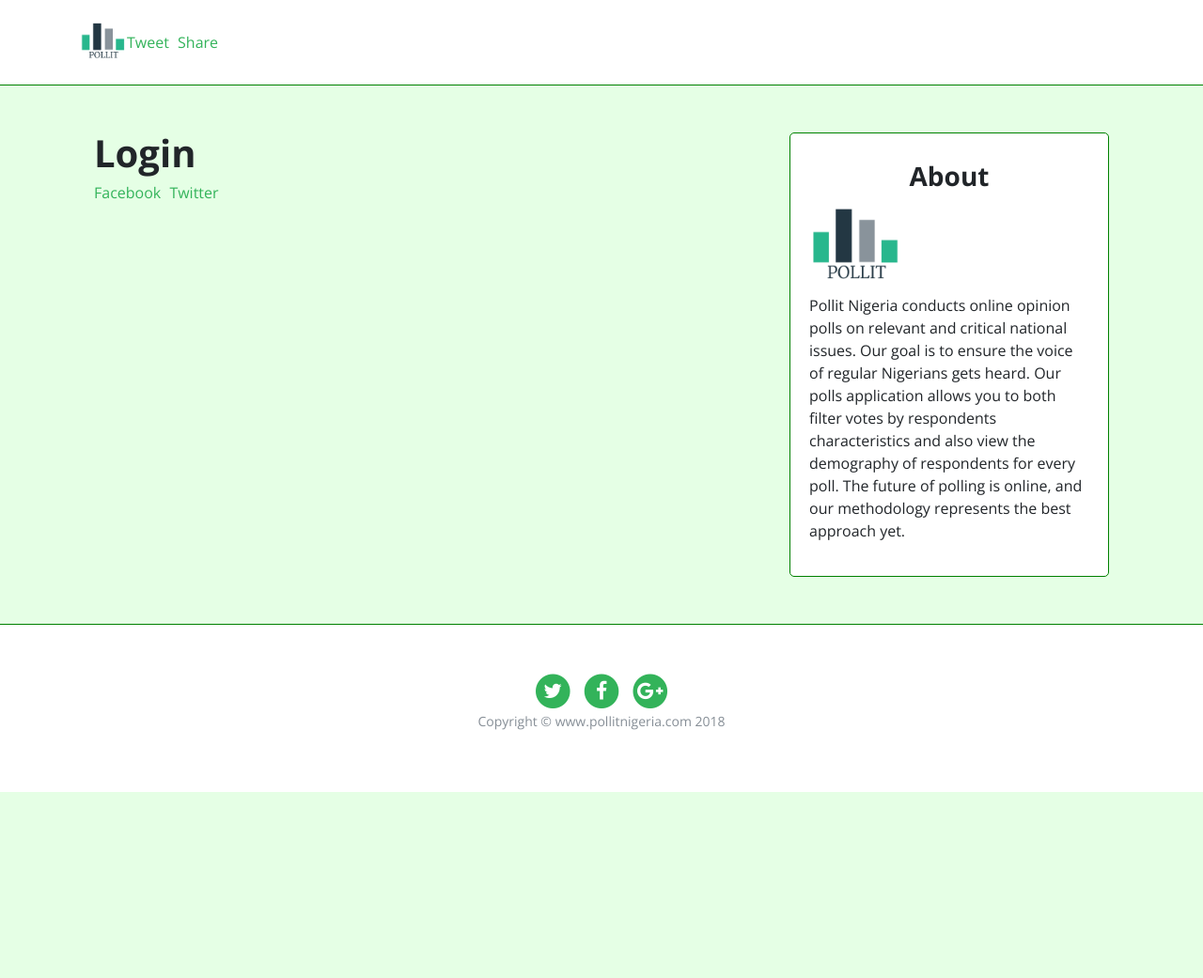
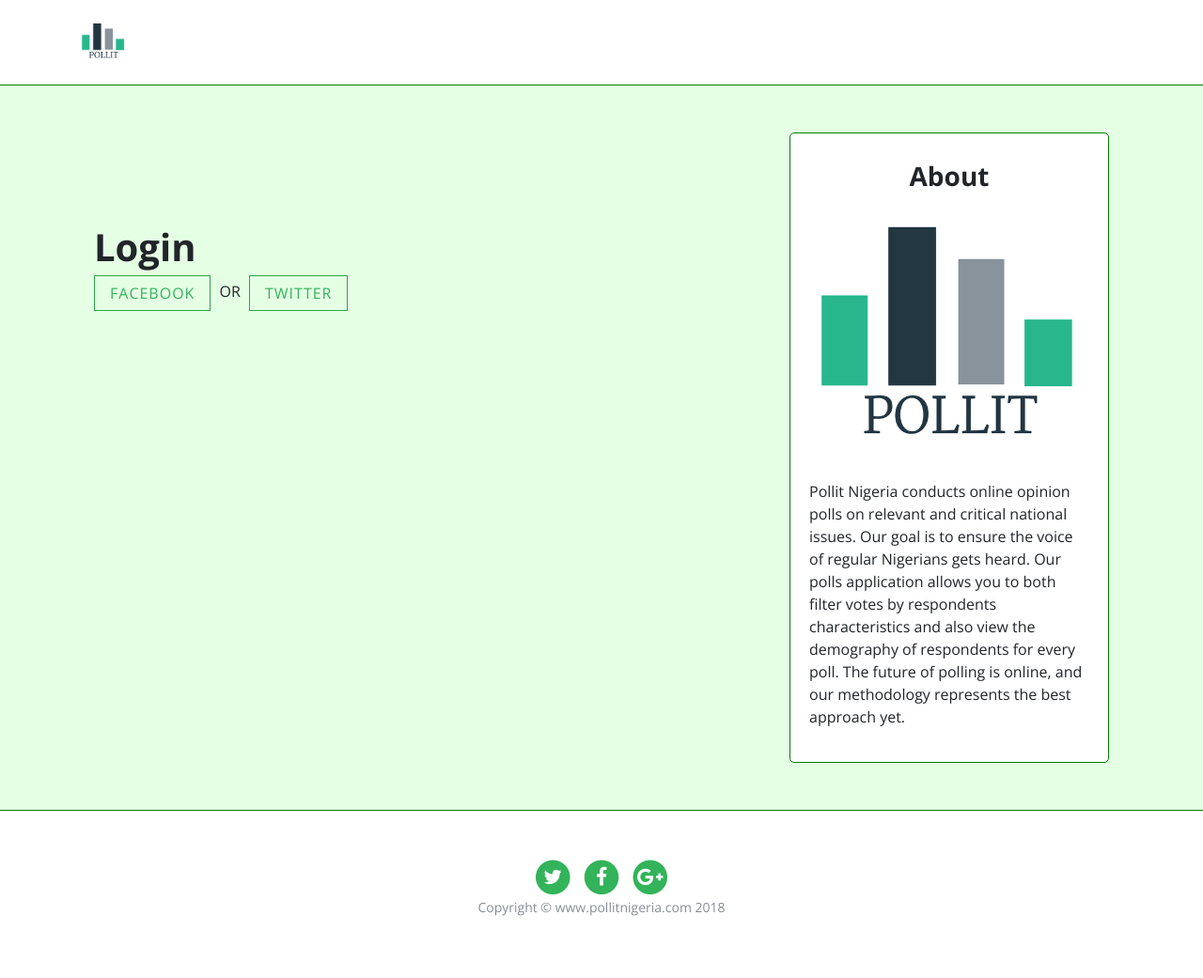
Before and after one commit to Ezenwankwo/gabriel_enuma_ezenwankwo, a Django app: template templates/registration/login.html in a window 1280 px wide. Shown: the whole page at 94% size. Before the commit the page ends 843 px from the top, so only its background shows below. Run offline with Django 3.2, Linux system fonts and the light colour scheme; the template is opened without the code that fills it, so the values that code supplies are empty; parts of the project's set-up code (start-up, migrations or seed data) failed here and were passed over; some libraries are stand-ins or nearby versions.

Commit message:
made css changes

```diff
--- a/polls/templates/polls/base.html
+++ b/polls/templates/polls/base.html
@@ -24,14 +24,7 @@
   <link rel="shortcut icon" href="favicon.png">
 </head>
 <body style="background-color: #e5ffe5 !important;">
-<div id="fb-root"></div>
-<script>(function(d, s, id) {
-  var js, fjs = d.getElementsByTagName(s)[0];
-  if (d.getElementById(id)) return;
-  js = d.createElement(s); js.id = id;
-  js.src = 'https://connect.facebook.net/en_US/sdk.js#xfbml=1&version=v2.11';
-  fjs.parentNode.insertBefore(js, fjs);
-}(document, 'script', 'facebook-jssdk'));</script>
+
 	<header class="header">
       <!-- Main Navbar-->
       <nav class="navbar navbar-expand-lg">
@@ -39,10 +32,6 @@
           <!-- Navbar Brand -->
           <div class="navbar-header d-flex align-items-center justify-content-between">
             <!-- Navbar Brand --><a href="{% url 'polls:index' %} class="navbar-left"><img src="{% static 'img/pollit_logo.png' %}" width="50"></a>
-            <ul class="list-inline pull-right">
-              <li class="list-inline-item"><a href="https://twitter.com/share?ref_src=twsrc%5Etfw" class="twitter-share-button" data-show-count="false">Tweet</a><script async src="https://platform.twitter.com/widgets.js" charset="utf-8"></script></li>
-              <li class="list-inline-item"><div class="fb-share-button" data-href="http://pollitnigeria.com" data-layout="button_count" data-size="small" data-mobile-iframe="false"><a class="fb-xfbml-parse-ignore" target="_blank" href="https://www.facebook.com/sharer/sharer.php?u=http%3A%2F%2Fpollitnigeria.com%2F&amp;src=sdkpreparse">Share</a></div></li>
-            </ul>
       </nav>
     </header>
     <!-- Hero Section-->
--- a/polls/templates/polls/create_profile.html
+++ b/polls/templates/polls/create_profile.html
@@ -14,7 +14,7 @@
 {% block title %}{{ user }} Profile | {{ block.super }}{% endblock %}
 
 {% block content %}
-<div style="margin-bottom: 50px; margin-top: 50;" class="row">
+<div style="margin-bottom: 50px; margin-top: 50px;" class="row">
 		<div class="col-md-8" class="form-group">
 			{% if messages %}
 			{% bootstrap_javascript jquery=1 %}
--- a/polls/templates/polls/detail.html
+++ b/polls/templates/polls/detail.html
@@ -23,7 +23,7 @@
 			<div style="background-color: #ffffff; border: 1px solid green; border-radius: 5px; padding: 20px;">
 				<h3 style="margin: 10px; text-align: center;">About</h3>
 				{% load static %}
-				<img style="margin:auto;" src="{% static 'img/pollit_logo.png' %}" width="100">
+				<img src="{% static 'img/pollit_logo.png' %}" width=100%; height=100%>
 				<p>Pollit Nigeria conducts online opinion polls on relevant and critical national issues. Our goal is to ensure the voice of regular Nigerians gets heard. Our polls application allows you to both filter votes by respondents characteristics and also view the demography of respondents for every poll. The future of polling is online, and our methodology represents the best approach yet. </p>
 			</div>
 		</div>
--- a/polls/templates/polls/index.html
+++ b/polls/templates/polls/index.html
@@ -33,7 +33,7 @@
 			<div style="background-color: #ffffff; border: 1px solid green; border-radius: 5px; padding: 20px;">
 				<h3 style="margin: 10px; text-align: center;">About</h3>
 				{% load static %}
-				<img style="margin:auto;" src="{% static 'img/pollit_logo.png' %}" max-width="100%">
+				<img src="{% static 'img/pollit_logo.png' %}" max-width=100%; height=100%>
 				<p>Pollit Nigeria conducts online opinion polls on relevant and critical national issues. Our goal is to ensure the voice of regular Nigerians gets heard. Our polls application allows you to both filter votes by respondents characteristics and also view the demography of respondents for every poll. The future of polling is online, and our methodology represents the best approach yet. </p>
 			</div>
 		</div>
--- a/templates/registration/login.html
+++ b/templates/registration/login.html
@@ -3,18 +3,19 @@
 {% block content %}
 <div style="margin-bottom: 50px; margin-top: 50px;" class="container">
 	<div class="row">
-		<div class="col-md-8">
+		<div style="margin-top: 100px;" class="col-md-8">
 			<h1>Login</h1>
 			<ul class="list-inline">
-				<li class="list-inline-item"><a href="{% url 'social:begin' 'facebook' %}">Facebook</a></li>
-				<li class="list-inline-item"><a href="{% url 'social:begin' 'twitter' %}">Twitter</a></li>
+				<li class="list-inline-item btn btn-outline-success"><a href="{% url 'social:begin' 'facebook' %}">Facebook</a></li>
+				<li class="list-inline-item">OR</li>
+				<li class="list-inline-item btn btn-outline-success"><a href="{% url 'social:begin' 'twitter' %}">Twitter</a></li>
 			</ul>
 		</div>
 		<div class="col-md-4">
 			<div style="background-color: #ffffff; border: 1px solid green; border-radius: 5px; padding: 20px;">
 				<h3 style="margin: 10px; text-align: center;">About</h3>
 				{% load static %}
-				<img style="margin:auto;" src="{% static 'img/pollit_logo.png' %}" width="100">
+				<img src="{% static 'img/pollit_logo.png' %}" width=100%; height=100%;>
 				<p>Pollit Nigeria conducts online opinion polls on relevant and critical national issues. Our goal is to ensure the voice of regular Nigerians gets heard. Our polls application allows you to both filter votes by respondents characteristics and also view the demography of respondents for every poll. The future of polling is online, and our methodology represents the best approach yet. </p>
 			</div>
 		</div>
```
